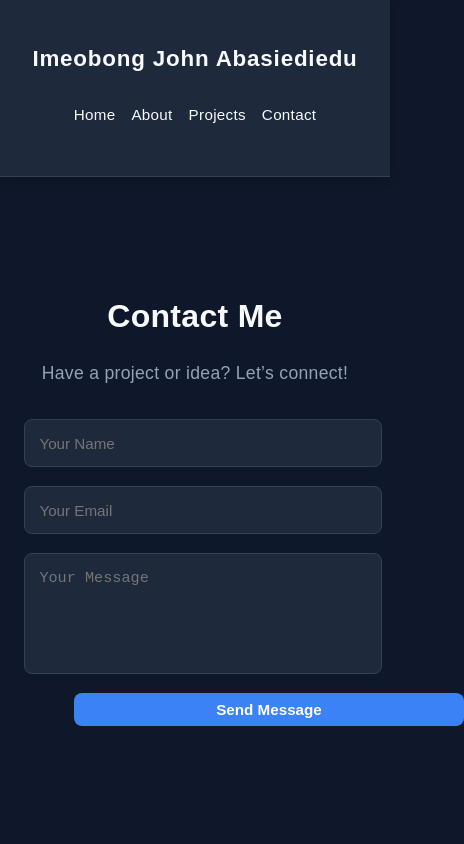
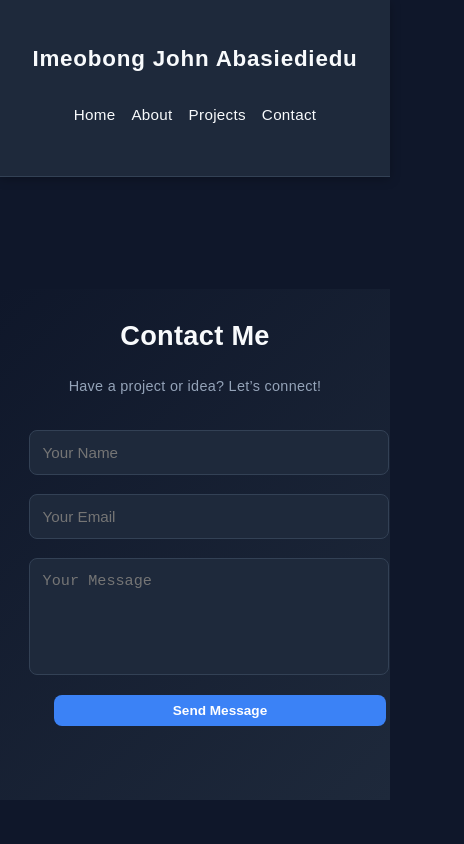
Before and after one commit to BigJohn-dev/Portfolio, a Next.js app: page /contact in a window 390 px wide. Shown: the top 844 px of the page, 464 px wide, since content can reach past the window. Built offline with nearby package versions, Linux system fonts and the light colour scheme.

Commit message:
My profile

```diff
--- a/src/app/contact/contact.css
+++ b/src/app/contact/contact.css
@@ -2,11 +2,13 @@
 .contact {
   margin-top: 4rem;
   text-align: center;
-    padding: 0 1rem;
+  padding: 2rem 1rem;
+  background: linear-gradient(135deg, #0f172a, #1e293b);
+  color: #f8fafc;
 }
 
 .contact h1 {
-    font-size: 2.5rem;
+  font-size: 2.8rem;
   margin-bottom: 1rem;
   color: #f8fafc;
 }
@@ -15,21 +17,25 @@
   color: #94a3b8;
   margin-bottom: 2rem;
   font-size: 1.1rem;
-    line-height: 1.6;
+  line-height: 1.7;
+  max-width: 600px;
+  margin-left: auto;
+  margin-right: auto;
 }
 
 /* ========== FORM STYLES ========== */
 form {
-    max-width: 500px;
+  max-width: 550px;
   margin: 0 auto;
   display: flex;
   flex-direction: column;
   gap: 1.2rem;
+  padding: 0 1rem;
 }
 
 input,
 textarea {
-    padding: 0.9rem;
+  padding: 1rem;
   border: 1px solid #334155;
   border-radius: 8px;
   background-color: #1e293b;
@@ -37,6 +43,7 @@ textarea {
   font-size: 1rem;
   resize: none;
   transition: all 0.3s ease;
+  width: 100%;
 }
 
 input:focus,
@@ -51,14 +58,15 @@ button {
   background-color: #3b82f6;
   color: white;
   border: none;
-    padding: 0.9rem;
-    border-radius: 6px;
+  padding: 1rem;
+  border-radius: 8px;
   cursor: pointer;
   font-size: 1rem;
-    font-weight: 500;
+  font-weight: 600;
   transition: all 0.3s ease;
   box-shadow: 0 0 0 transparent;
-    width: 390px;
+  width: 100%;
+  align-self: center;
 }
 
 button:hover {
@@ -71,22 +79,62 @@ button:active {
 }
 
 /* ========== RESPONSIVENESS ========== */
+
+/* Tablets and small laptops (max-width: 992px) */
+@media (max-width: 992px) {
+  .contact h1 {
+    font-size: 2.4rem;
+  }
+
+  .contact p {
+    font-size: 1rem;
+    max-width: 90%;
+  }
+
+  form {
+    max-width: 500px;
+  }
+}
+
+/* Mobile devices (max-width: 600px) */
 @media (max-width: 600px) {
+  .contact {
+    padding: 1.5rem 0.8rem;
+  }
+
   .contact h1 {
     font-size: 2rem;
   }
 
-    form {
-        width: 100%;
-        padding: 0 0.5rem;
+  .contact p {
+    font-size: 0.95rem;
+    line-height: 1.6;
   }
 
   input,
   textarea {
     font-size: 0.95rem;
+    padding: 0.8rem;
   }
 
   button {
-        font-size: 0.95rem;
+    font-size: 0.9rem;
+    padding: 0.85rem;
   }
 }
+
+/* Extra-small screens (max-width: 400px) */
+@media (max-width: 400px) {
+  .contact h1 {
+    font-size: 1.7rem;
+  }
+
+  .contact p {
+    font-size: 0.9rem;
+  }
+
+  button {
+    width: 100%;
+    font-size: 0.85rem;
+  }
+}
```
Lines whose indentation alone changed are shown as unchanged.
